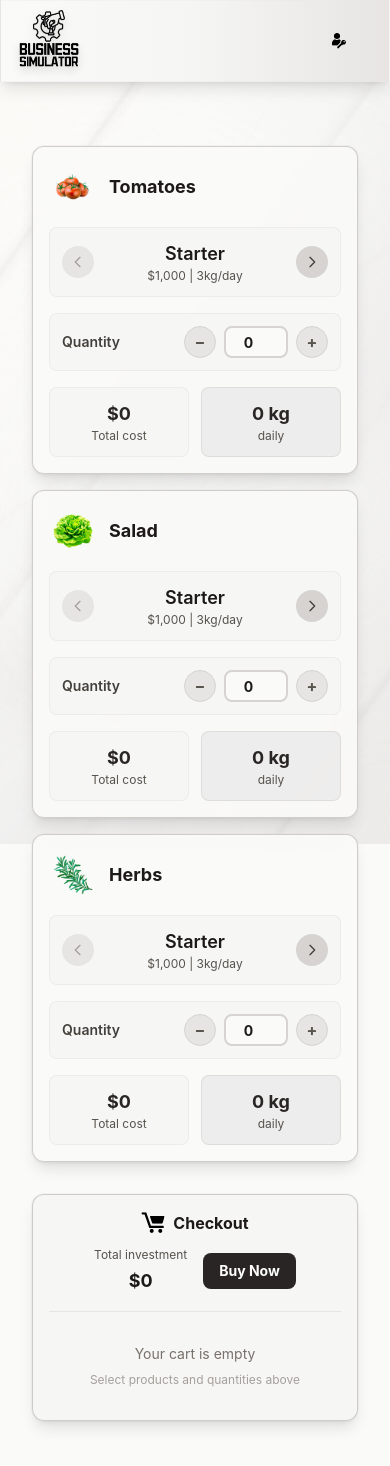
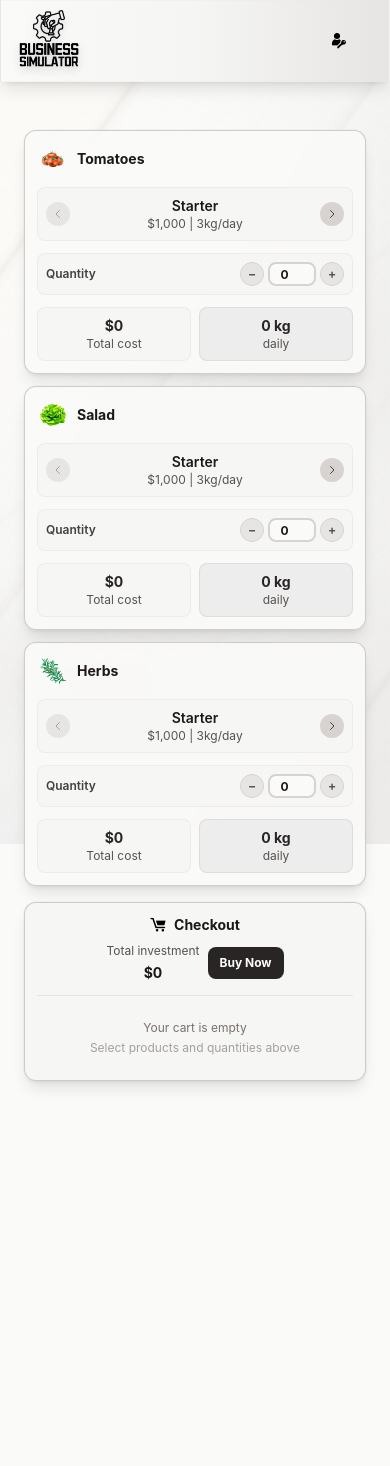
Before and after one commit to RebelsBlocks/business-simulator-frontend, a React (Vite) app: page /suppliers in a window 390 px wide. Shown: the top 1466 px of the page. After the commit the page ends 1145 px from the top, so only its background shows below. Built offline with nearby package versions, Linux system fonts and the light colour scheme.

Commit message:
Update UI on mobiles
Update UI on mobiles

```diff
--- a/src/pages/Suppliers.tsx
+++ b/src/pages/Suppliers.tsx
@@ -108,49 +108,49 @@ const Suppliers = () => {
   return (
     <div className="min-h-screen relative">
       <MarbleTexture />
-      <div className="max-w-7xl mx-auto px-4 sm:px-6 lg:px-8 py-8 relative z-10">
+      <div className="max-w-7xl mx-auto px-2 sm:px-6 lg:px-8 py-4 sm:py-8 relative z-10">
 
         {/* Product Cards */}
-        <div className="grid grid-cols-1 sm:grid-cols-2 lg:grid-cols-3 gap-4 mb-8">
+        <div className="grid grid-cols-1 sm:grid-cols-2 lg:grid-cols-3 gap-3 sm:gap-4 mb-4 sm:mb-8">
           {products.map((product, productIndex) => {
             const currentTier = selectedTiers[product.id] || 0;
             const currentModule = modules[currentTier];
 
             return (
-              <div key={product.id} className="bg-stone-50/90 backdrop-blur-sm border border-stone-400/50 rounded-xl p-4 shadow-lg hover:shadow-xl transition-all duration-300 ring-1 ring-stone-300/20 hover:ring-stone-400/30">
+              <div key={product.id} className="bg-stone-50/90 backdrop-blur-sm border border-stone-400/50 rounded-xl p-3 sm:p-4 shadow-lg hover:shadow-xl transition-all duration-300 ring-1 ring-stone-300/20 hover:ring-stone-400/30">
                 {/* Product Header */}
-                <div className="flex items-center space-x-3 mb-4">
-                  <div className="w-12 h-12 flex items-center justify-center">
+                <div className="flex items-center space-x-2 sm:space-x-3 mb-3 sm:mb-4">
+                  <div className="w-8 h-8 sm:w-12 sm:h-12 flex items-center justify-center">
                     <img
                       src={product.icon}
                       alt={product.name}
-                      className="w-12 h-12 object-contain"
+                      className="w-8 h-8 sm:w-12 sm:h-12 object-contain"
                     />
                   </div>
                   <div>
-                    <div className="text-lg font-bold text-stone-900">{product.name}</div>
+                    <div className="text-sm sm:text-lg font-bold text-stone-900">{product.name}</div>
                   </div>
                 </div>
 
                 {/* Tier Selection */}
-                <div className="bg-stone-100/80 border border-stone-200/60 rounded-lg p-3 mb-4">
+                <div className="bg-stone-100/80 border border-stone-200/60 rounded-lg p-2 sm:p-3 mb-3 sm:mb-4">
                   <div className="flex items-center justify-between">
                     <button
                       onClick={() => handleTierChange(product.id, 'left')}
                       disabled={currentTier === 0}
-                      className={`w-8 h-8 rounded-full flex items-center justify-center transition-all duration-200 ${
+                      className={`w-6 h-6 sm:w-8 sm:h-8 rounded-full flex items-center justify-center transition-all duration-200 ${
                         currentTier === 0
                           ? 'bg-stone-200 text-stone-400 cursor-not-allowed'
                           : 'bg-stone-300 hover:bg-stone-400 text-stone-700 hover:text-white'
                       }`}
                     >
-                      <svg className="w-4 h-4" fill="none" stroke="currentColor" viewBox="0 0 24 24">
+                      <svg className="w-3 h-3 sm:w-4 sm:h-4" fill="none" stroke="currentColor" viewBox="0 0 24 24">
                         <path strokeLinecap="round" strokeLinejoin="round" strokeWidth={2} d="M15 19l-7-7 7-7" />
                       </svg>
                     </button>
 
                     <div className="text-center flex-1">
-                      <div className="font-semibold text-stone-900 text-lg">{currentModule.name}</div>
+                      <div className="font-semibold text-stone-900 text-sm sm:text-lg">{currentModule.name}</div>
                       <div className="text-xs text-stone-600">
                         ${currentModule.cost.toLocaleString()} | {currentModule.production}kg/day
                       </div>
@@ -159,13 +159,13 @@ const Suppliers = () => {
                     <button
                       onClick={() => handleTierChange(product.id, 'right')}
                       disabled={currentTier === modules.length - 1}
-                      className={`w-8 h-8 rounded-full flex items-center justify-center transition-all duration-200 ${
+                      className={`w-6 h-6 sm:w-8 sm:h-8 rounded-full flex items-center justify-center transition-all duration-200 ${
                         currentTier === modules.length - 1
                           ? 'bg-stone-200 text-stone-400 cursor-not-allowed'
                           : 'bg-stone-300 hover:bg-stone-400 text-stone-700 hover:text-white'
                       }`}
                     >
-                      <svg className="w-4 h-4" fill="none" stroke="currentColor" viewBox="0 0 24 24">
+                      <svg className="w-3 h-3 sm:w-4 sm:h-4" fill="none" stroke="currentColor" viewBox="0 0 24 24">
                         <path strokeLinecap="round" strokeLinejoin="round" strokeWidth={2} d="M9 5l7 7-7 7" />
                       </svg>
                     </button>
@@ -173,14 +173,14 @@ const Suppliers = () => {
                 </div>
 
                 {/* Quantity Selector */}
-                <div className="bg-stone-100/80 border border-stone-200/60 rounded-lg p-3 mb-4">
+                <div className="bg-stone-100/80 border border-stone-200/60 rounded-lg p-2 sm:p-3 mb-3 sm:mb-4">
                   <div className="flex items-center justify-between">
-                    <div className="text-sm font-semibold text-stone-700">Quantity</div>
-                    <div className="flex items-center space-x-2">
+                    <div className="text-xs sm:text-sm font-semibold text-stone-700">Quantity</div>
+                    <div className="flex items-center space-x-1 sm:space-x-2">
                       <button
                         onClick={() => handleQuantityChange(productIndex, currentModule.id,
                           Math.max(0, (selectedModules[product.id]?.[currentModule.id] || 0) - 1))}
-                        className="w-8 h-8 bg-stone-200 hover:bg-stone-300 border border-stone-300 rounded-full flex items-center justify-center text-stone-600 font-bold transition-all duration-200"
+                        className="w-6 h-6 sm:w-8 sm:h-8 bg-stone-200 hover:bg-stone-300 border border-stone-300 rounded-full flex items-center justify-center text-stone-600 font-bold transition-all duration-200 text-xs sm:text-sm"
                       >
                         −
                       </button>
@@ -190,12 +190,12 @@ const Suppliers = () => {
                         max="10"
                         value={selectedModules[product.id]?.[currentModule.id] || 0}
                         onChange={(e) => handleQuantityChange(productIndex, currentModule.id, e.target.value)}
-                        className="w-16 h-8 text-center text-sm font-bold border-2 border-stone-300 rounded-lg focus:ring-2 focus:ring-stone-400 focus:border-stone-500 bg-stone-50"
+                        className="w-12 sm:w-16 h-6 sm:h-8 text-center text-xs sm:text-sm font-bold border-2 border-stone-300 rounded-lg focus:ring-2 focus:ring-stone-400 focus:border-stone-500 bg-stone-50"
                       />
                       <button
                         onClick={() => handleQuantityChange(productIndex, currentModule.id,
                           (selectedModules[product.id]?.[currentModule.id] || 0) + 1)}
-                        className="w-8 h-8 bg-stone-200 hover:bg-stone-300 border border-stone-300 rounded-full flex items-center justify-center text-stone-600 font-bold transition-all duration-200"
+                        className="w-6 h-6 sm:w-8 sm:h-8 bg-stone-200 hover:bg-stone-300 border border-stone-300 rounded-full flex items-center justify-center text-stone-600 font-bold transition-all duration-200 text-xs sm:text-sm"
                       >
                         +
                       </button>
@@ -204,15 +204,15 @@ const Suppliers = () => {
                 </div>
 
                 {/* Product Summary */}
-                <div className="grid grid-cols-2 gap-3">
-                  <div className="bg-stone-100/80 border border-stone-200/60 rounded-lg p-3 text-center">
-                    <div className="text-lg font-bold text-stone-800">
+                <div className="grid grid-cols-2 gap-2 sm:gap-3">
+                  <div className="bg-stone-100/80 border border-stone-200/60 rounded-lg p-2 sm:p-3 text-center">
+                    <div className="text-sm sm:text-lg font-bold text-stone-800">
                       ${getTotalCostForProduct(product.id).toLocaleString()}
                     </div>
                     <div className="text-xs text-stone-600">Total cost</div>
                   </div>
-                  <div className="bg-stone-200/60 border border-stone-300/60 rounded-lg p-3 text-center">
-                    <div className="text-lg font-bold text-stone-800">
+                  <div className="bg-stone-200/60 border border-stone-300/60 rounded-lg p-2 sm:p-3 text-center">
+                    <div className="text-sm sm:text-lg font-bold text-stone-800">
                       {getTotalProductionForProduct(product.id)} kg
                     </div>
                     <div className="text-xs text-stone-600">daily</div>
@@ -224,20 +224,20 @@ const Suppliers = () => {
         </div>
 
         {/* Summary */}
-        <div className="bg-stone-100/90 backdrop-blur-sm border border-stone-400/50 text-stone-900 px-4 sm:px-6 py-4 rounded-xl mb-8 shadow-lg ring-1 ring-stone-300/20 hover:ring-stone-400/30 transition-all duration-300">
-          <div className="flex flex-col sm:flex-row justify-between items-center space-y-3 sm:space-y-0 mb-4">
-            <div className="text-base sm:text-lg font-bold flex items-center">
-              <img src="/10.svg" alt="Checkout" className="w-6 h-6 mr-2" />
+        <div className="bg-stone-100/90 backdrop-blur-sm border border-stone-400/50 text-stone-900 px-3 sm:px-6 py-3 sm:py-4 rounded-xl mb-4 sm:mb-8 shadow-lg ring-1 ring-stone-300/20 hover:ring-stone-400/30 transition-all duration-300">
+          <div className="flex flex-col sm:flex-row justify-between items-center space-y-2 sm:space-y-0 mb-3 sm:mb-4">
+            <div className="text-sm sm:text-lg font-bold flex items-center">
+              <img src="/10.svg" alt="Checkout" className="w-4 h-4 sm:w-6 sm:h-6 mr-2" />
               Checkout
             </div>
-            <div className="flex items-center space-x-4">
+            <div className="flex items-center space-x-2 sm:space-x-4">
               <div className="text-center">
-                <div className="text-xs sm:text-sm text-stone-600 mb-1">Total investment</div>
-                <div className="text-lg sm:text-2xl font-bold text-stone-900">
+                <div className="text-xs text-stone-600 mb-1">Total investment</div>
+                <div className="text-sm sm:text-2xl font-bold text-stone-900">
                   ${getGrandTotal().toLocaleString()}
                 </div>
               </div>
-              <button className="bg-stone-800 hover:bg-stone-900 text-white px-4 py-2 text-sm font-bold rounded-lg transition-all duration-200 hover:shadow-lg">
+              <button className="bg-stone-800 hover:bg-stone-900 text-white px-3 sm:px-4 py-2 text-xs sm:text-sm font-bold rounded-lg transition-all duration-200 hover:shadow-lg">
                 Buy Now
               </button>
             </div>
@@ -245,19 +245,19 @@ const Suppliers = () => {
 
           {/* Cart Details */}
           {cartSummary.length > 0 && (
-            <div className="border-t border-stone-300/50 pt-4">
-              <div className="text-sm font-semibold text-stone-700 mb-3">
+            <div className="border-t border-stone-300/50 pt-3 sm:pt-4">
+              <div className="text-xs sm:text-sm font-semibold text-stone-700 mb-2 sm:mb-3">
                 Cart Contents ({cartSummary.length} items)
               </div>
-              <div className="space-y-2 max-h-48 overflow-y-auto scrollbar-thin scrollbar-thumb-stone-300 scrollbar-track-stone-100/50 backdrop-blur-sm">
+              <div className="space-y-2 max-h-32 sm:max-h-48 overflow-y-auto scrollbar-thin scrollbar-thumb-stone-300 scrollbar-track-stone-100/50 backdrop-blur-sm">
                 {cartSummary.map((item, index) => (
                   <div key={index} className="flex items-center justify-between p-2 bg-stone-50/90 backdrop-blur-sm rounded-lg border border-stone-200/60 shadow-sm hover:shadow-md transition-all duration-200">
-                    <div className="flex items-center space-x-3">
-                      <div className="w-8 h-8 bg-stone-200 rounded-full flex items-center justify-center">
+                    <div className="flex items-center space-x-2 sm:space-x-3">
+                      <div className="w-6 h-6 sm:w-8 sm:h-8 bg-stone-200 rounded-full flex items-center justify-center">
                         <span className="text-xs font-bold text-stone-600">{item.quantity}</span>
                       </div>
                       <div>
-                        <div className="text-sm font-semibold text-stone-800">
+                        <div className="text-xs sm:text-sm font-semibold text-stone-800">
                           {item.productName} - {item.moduleName}
                         </div>
                         <div className="text-xs text-stone-600">
@@ -266,7 +266,7 @@ const Suppliers = () => {
                       </div>
                     </div>
                     <div className="text-right">
-                      <div className="text-sm font-bold text-stone-800">
+                      <div className="text-xs sm:text-sm font-bold text-stone-800">
                         ${item.cost.toLocaleString()}
                       </div>
                     </div>
@@ -278,9 +278,9 @@ const Suppliers = () => {
 
           {/* Empty Cart Message */}
           {cartSummary.length === 0 && (
-            <div className="border-t border-stone-300/50 pt-4">
-              <div className="text-center py-4">
-                <div className="text-sm text-stone-500 mb-2">Your cart is empty</div>
+            <div className="border-t border-stone-300/50 pt-3 sm:pt-4">
+              <div className="text-center py-3 sm:py-4">
+                <div className="text-xs sm:text-sm text-stone-500 mb-1 sm:mb-2">Your cart is empty</div>
                 <div className="text-xs text-stone-400">Select products and quantities above</div>
               </div>
             </div>
```
